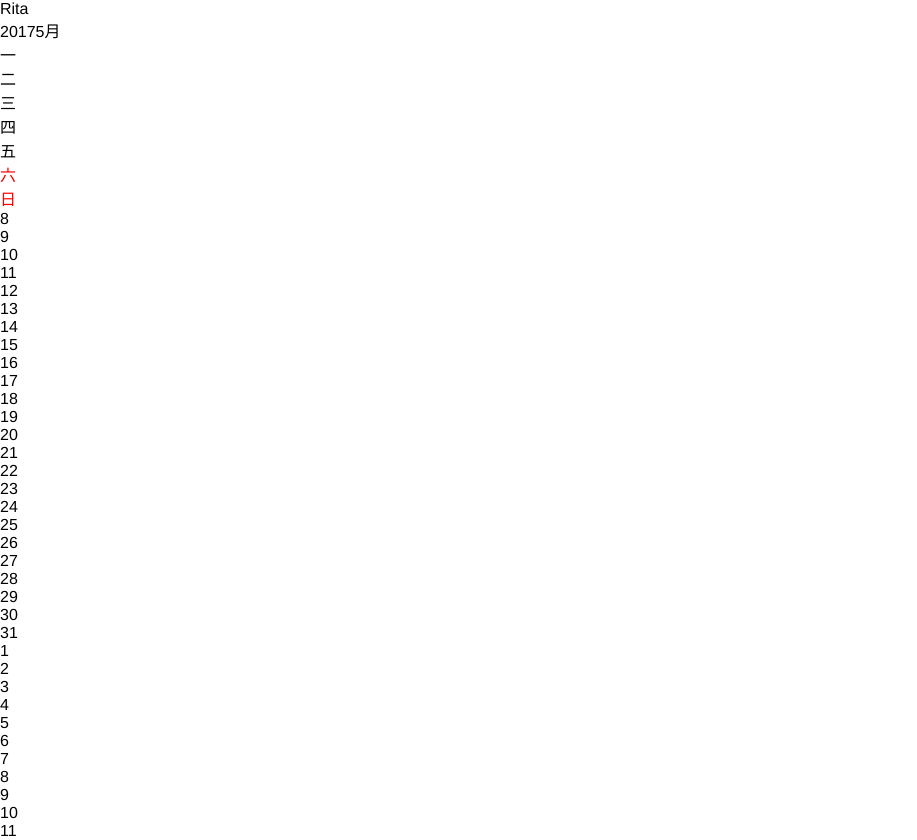
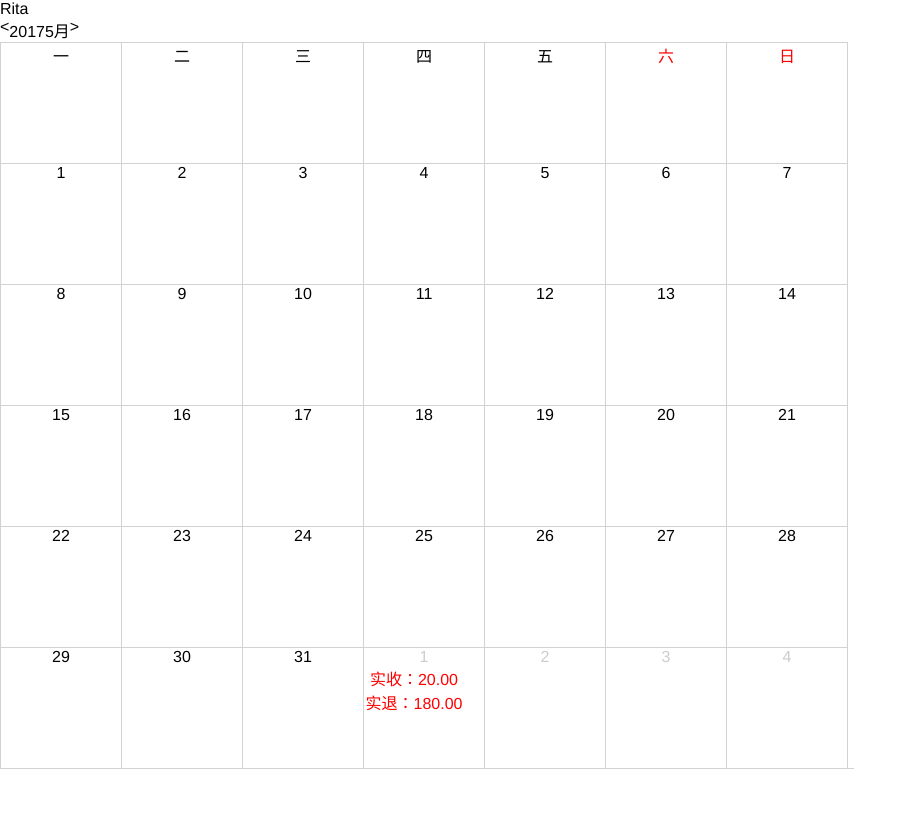
Before and after one commit to zhangrh32/ritaWorking, a Vue app: page /#/data in a window 1280 px wide. Shown: the whole page, without its empty margins (0-917 px from the left). After the commit the page ends 800 px from the top, so only its background shows below. Built offline with nearby package versions, Linux system fonts and the light colour scheme.

Commit message:
简单日历

```diff
--- a/src/myPage/myself/data.vue
+++ b/src/myPage/myself/data.vue
@@ -2,14 +2,14 @@
   <div id="calendar">
     <!-- 年份 月份 -->
     <div class="month">
-      <ul>
-        <li class="arrow" @click="pickPre(currentYear,currentMonth)"></li>
-        <li class="year-month" @click="pickYear(currentYear,currentMonth)">
+      <div style="display:-webkit-box;">
+        <p class="arrow" @click="pickPre(currentYear,currentMonth)"> < </p>
+        <p class="year-month" @click="pickYear(currentYear,currentMonth)">
           <span class="choose-year">{{ currentYear }}</span>
           <span class="choose-month">{{ currentMonth }}月</span>
-        </li>
-        <li class="arrow" @click="pickNext(currentYear,currentMonth)"></li>
-      </ul>
+        </p>
+        <p class="arrow" @click="pickNext(currentYear,currentMonth)"> > </p>
+      </div>
     </div>
     <!-- 星期 -->
     <ul class="weekdays">
@@ -23,14 +23,22 @@
     </ul>
     <!-- 日期 -->
     <ul class="days">
-      <li @click="pick(day)" v-for="day in days">
-        <!--本月-->
+      <li @click="pick(day)" v-for="day in newDays">
+        <span :class="{'other-month':day.time.getMonth()+1 != currentMonth}" >{{ day.time.getDate() }}</span>
+        <p class="dayMessage" v-if="day.shis">
+          <span>实收：{{ day.shis }}</span>
+          <span>实退：{{ day.shit }}</span>
+        </p>
+        <p v-else></p>
+        <!--非本月
         <span v-if="day.getMonth()+1 != currentMonth" class="other-month">{{ day.getDate() }}</span>
         <span v-else>
-        <!--今天-->
-        <span v-if="day.getFullYear() === new Date().getFullYear() && day.getMonth() === new Date().getMonth() && day.getDate() === new Date().getDate()" class="active">{{ day.getDate() }}</span>
-        <span v-else>{{ day.getDate() }}</span>
+          今天
+          <span v-if="day.getFullYear() === new Date().getFullYear() && day.getMonth() === new Date().getMonth() && day.getDate() === new Date().getDate()" class="active">{{ day.getDate() }}</span>
+          本月其他天
+          <span v-else>{{ day.getDate() }}</span>
         </span>
+        -->
       </li>
     </ul>
   </div>
@@ -43,22 +51,70 @@ export default {
       currentMonth: 1,
       currentYear: 1970,
       currentWeek: 1,
-      days: []
+      days: [],
+      newDays: [],
+      // 页面显示内容
+      tableData: []
     }
   },
   created: function () {
-    this.initData(null)
+    let _this = this
+    let date = new Date()
+    _this.initData(_this.formatDate(date.getFullYear(), date.getMonth() + 1, 1))
   },
-  mounted: function () {},
+  mounted: function () {
+    this.showDataMessage()
+  },
   methods: {
+    // 得到页面显示内容的数据
+    showDataMessage () {
+      let _this = this
+      _this.tableData = [{
+        shis: '20.00',
+        shit: '180.00',
+        day: '2017-6-1'
+      }, {
+        shis: '20.00',
+        shit: '180.00',
+        day: '2017-6-5'
+      }, {
+        shis: '20.00',
+        shit: '180.00',
+        day: '2017-6-8'
+      }, {
+        shis: '20.00',
+        shit: '180.00',
+        day: '2017-6-20'
+      }, {
+        shis: '20.00',
+        shit: '180.00',
+        day: '2017-6-23'
+      }, {
+        shis: '20.00',
+        shit: '180.00',
+        day: '2017-6-28'
+      }]
+      // 如果需要将showDataMessage 与days合并
+      _this.newDays = []
+      _this.days.forEach(function (row) {
+        let str = {}
+        _this.tableData.forEach(function (item) {
+          let dataTime = row.getFullYear() + '-' + parseInt(row.getMonth() + 1) + '-' + row.getDate()
+          if (dataTime === item.day) {
+            str.time = row
+            str.shis = item.shis
+            str.shit = item.shit
+          } else {
+            str.time = row
+          }
+        })
+        _this.newDays.push(str)
+      })
+    },
     // 执行日历
-    initData: function (cur) {
+    initData (cur) {
       var date
-      if (cur) {
-        date = new Date(cur)
-      } else {
-        date = new Date()
-      }
+      date = new Date(cur)
       this.currentDay = date.getDate()
       this.currentYear = date.getFullYear()
       this.currentMonth = date.getMonth() + 1
@@ -67,16 +123,14 @@ export default {
         this.currentWeek = 7
       }
       var str = this.formatDate(this.currentYear, this.currentMonth, this.currentDay)
-      console.log('today:' + str + ',' + this.currentWeek)
       this.days.length = 0
       // 今天是周日，放在第一行第7个位置，前面6个
-      console.log(this.currentWeek)
       for (let i = this.currentWeek - 1; i >= 0; i--) {
         let d = new Date(str)
         d.setDate(d.getDate() - i)
-        console.log('y:' + d.getDate())
         this.days.push(d)
       }
+      // if days>30 天，且要求显示一个月完整的天数，则需要判断days，从而得到i<=35 or i<=42
       for (let i = 1; i <= 35 - this.currentWeek; i++) {
         let d = new Date(str)
         d.setDate(d.getDate() + i)
@@ -84,31 +138,29 @@ export default {
       }
     },
     // 当前日期
-    pick: function (date) {
-      alert(this.formatDate(date.getFullYear(), date.getMonth() + 1, date.getDate()))
-    },
+    // pick: function (date) {
+    //   alert(this.formatDate(date.getFullYear(), date.getMonth() + 1, date.getDate()))
+    // },
     // 上一月
-    pickPre: function (year, month) {
-      //  setDate(0) 上月最后一天
-      //  setDate(-1) 上月倒数第二天
-      //  setDate(dx) 参数dx为 上月最后一天的前后dx天
+    pickPre (year, month) {
       var d = new Date(this.formatDate(year, month, 1))
       d.setDate(0)
       this.initData(this.formatDate(d.getFullYear(), d.getMonth() + 1, 1))
+      this.showDataMessage()
     },
     // 下一月
-    pickNext: function (year, month) {
+    pickNext (year, month) {
       var d = new Date(this.formatDate(year, month, 1))
       d.setDate(35)
       this.initData(this.formatDate(d.getFullYear(), d.getMonth() + 1, 1))
+      this.showDataMessage()
     },
     // 当前年月
-    pickYear: function (year, month) {
+    pickYear (year, month) {
       alert(year + ',' + month)
     },
-
     // 返回 类似 2016-01-02 格式的字符串
-    formatDate: function (year, month, day) {
+    formatDate (year, month, day) {
       var y = year
       var m = month
       if (m < 10) m = '0' + m
@@ -119,3 +171,36 @@ export default {
   }
 }
 </script>
+<style>
+  .active {
+    color: #8ccc66;
+  }
+  .other-month {
+    color: #cccccc;
+  }
+  .weekdays li,.days li {
+    float: left;
+    width: 120px;
+    height: 120px;
+    text-align: center;
+  }
+  ul {
+    clear: both;
+    overflow: hidden;
+    width: 854px;
+  }
+  .dayMessage {
+    width: 100px;
+    color: red;
+  }
+  #calendar li:nth-child(n) {
+    border-top: 1px solid #d2d2d2;
+    border-left: 1px solid #d2d2d2;
+  }
+  #calendar li:nth-child(7n) {
+    border-right: 1px solid #d2d2d2;
+  }
+  #calendar .days {
+    border-bottom: 1px solid #d2d2d2;
+  }
+</style>
```
